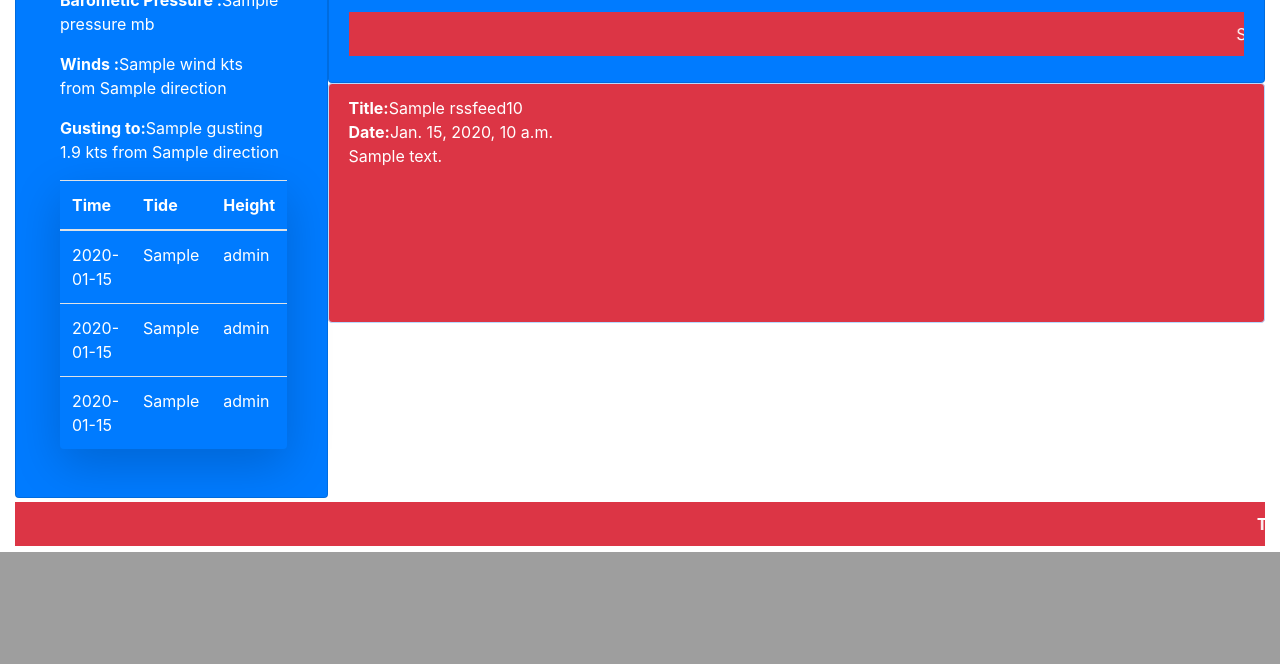
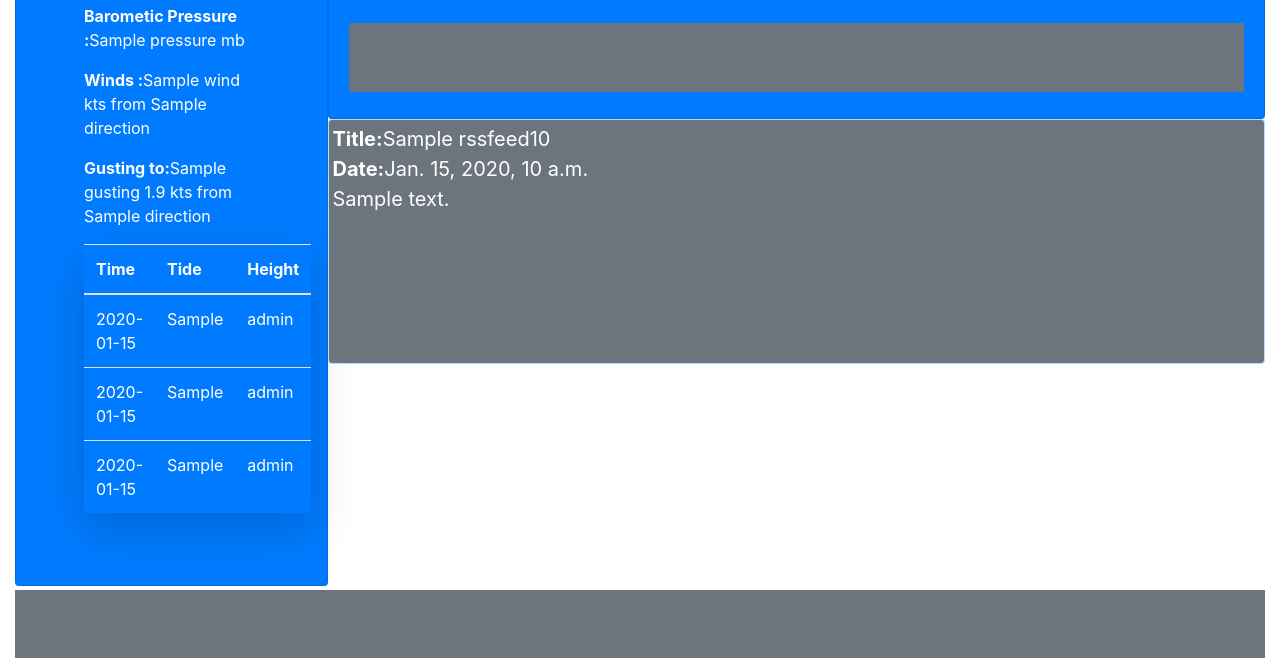
Before and after one commit to proxydhakal/malibucity_live_weather, a Django app: template templates/index.html in a window 1280 px wide. Shown: the part 511-1175 px from the top of the page. Before the commit the page ends 1063 px from the top, so only its background shows below. Run offline with Django 3.2, Linux system fonts and the light colour scheme; the template is opened without the code that fills it: most values are stand-ins (such as "Sample title", 1, 10 or a date in 2020); some libraries are stand-ins or nearby versions.

Commit message:
Update index.html

```diff
--- a/templates/index.html
+++ b/templates/index.html
@@ -8,11 +8,11 @@
 	<meta name="viewport" content="width=device-width, initial-scale=1, shrink-to-fit=no">
 
 </head>
-<body class="">
+<body class="p-0">
 		<div class="container-fluid">
 			<div class="row no-gutters border-none">
-				<div class="col-md-3 mt-0">
-					<div class="card mb-1 mt-2 p-4  rounded text-white bg-primary  border-none">
+				<div class="col-md-3">
+					<div class="card mb-1 p-5 text-white bg-primary  border-none">
 					<h4 class="" > Current Weather :Malibu</h4>
 					<iframe class="card-img-top" src="{{city_weather.map_url}}" width="100%" height="300" frameborder="0" style="border:0;" allowfullscreen></iframe>
 					<div class="card-body">
@@ -56,46 +56,46 @@
 
 
 				</div>
-				<div class="col-md-9  mt-2">
+				<div class="col-md-9">
 				<div class="card  text-white bg-primary  border-none">
 
-					<iframe  class="card-img-top" src="http://g1.ipcamlive.com/player/player.php?alias=malibu" width="100%" height="490px"
-					frameborder="0" allowfullscreen></iframe>
+					<iframe  class="card-img-top" src="http://g1.ipcamlive.com/player/player.php?alias=malibu" width="100%" height="509px"
+					frameborder="0" ></iframe>
 					<div class="card-body">
-						<marquee class="mt-1 text-white bg-danger " direction="scroll">{{nwsForecast.nwsForecast1}}, {{nwsForecast.nwsForecast2}}</marquee>
+						<marquee class="mt-1 p-3 text-white bg-secondary " direction="scroll"><h4>{{nwsForecast.nwsForecast1}}, {{nwsForecast.nwsForecast2}}</h4></marquee>
 					</div>
 				</div>
-					<div id="imagescollection"  class="alert alert-primary border-none mt-0 blink  text-white bg-danger" role="alert" style="height:240px;" >
-					  <div class="images" style="height:300px;"><b>Title:</b>{{rssfeed10.title1}}<br>
+					<div id="imagescollection"  class="card alert alert-primary border-none blink  text-white bg-secondary p-1" role="alert" style="height:245px;" >
+					  <div class="images" style="height:305px;font-size:20px;"><b>Title:</b>{{rssfeed10.title1}}<br>
 					  <b>Date:</b>{{rssfeed10.lastBuildDate}}<br>
 					  {{rssfeed10.description}}</div>
-					  <div class="images" height="100"><b>Title:</b>{{rssfeed11.title1}}<br>
+					  <div class="images"style="height:300px;font-size:20px;"><b>Title:</b>{{rssfeed11.title1}}<br>
 					  <b>Date:</b>{{rssfeed11.lastBuildDate}}<br>
-					  {{rssfeed11.description|safe}}</div>
-					  <div class="images"><b>Title:</b>{{rssfeed12.title1}}<br>
+					  {{rssfeed11.description|safe|truncatewords:50}}</div>
+					  <div class="images" style="height:300px;font-size:20px;"><b>Title:</b>{{rssfeed12.title1}}<br>
 					  <b>Date:</b>{{rssfeed12.lastBuildDate}}<br>
-					  {{rssfeed12.description|safe}}</div>
-					  <div class="images"><b>Title:</b>{{rssfeed13.title1}}<br>
+					  {{rssfeed12.description|safe|truncatewords:50}}</div>
+					  <div class="images" style="height:300px;font-size:20px;"><b>Title:</b>{{rssfeed13.title1}}<br>
 					  <b>Date:</b>{{rssfeed13.lastBuildDate}}<br>
-					  {{rssfeed13.description|safe}}</div>
-					  <div class="images"><b>Title:</b>{{rssfeed14.title1}}<br>
+					  {{rssfeed13.description|safe|truncatewords:50}}</div>
+					  <div class="images" style="height:300px;font-size:20px;"><b>Title:</b>{{rssfeed14.title1}}<br>
 					  <b>Date:</b>{{rssfeed14.lastBuildDate}}<br>
-					  {{rssfeed14.description|safe}}</div>
-					  <div class="images"><b>Title:</b>{{rssfeed15.title1}}<br>
+					  {{rssfeed14.description|safe|truncatewords:50}}</div>
+					  <div class="images" style="height:300px;font-size:20px;"><b>Title:</b>{{rssfeed15.title1}}<br>
 					  <b>Date:</b>{{rssfeed15.lastBuildDate}}<br>
-					  {{rssfeed15.description|safe}}</div>
-					  <div class="images"><b>Title:</b>{{rssfeed16.title1}}<br>
+					  {{rssfeed15.description|safe|truncatewords:50}}</div>
+					  <div class="images" style="height:300px;font-size:20px;"><b>Title:</b>{{rssfeed16.title1}}<br>
 					  <b>Date:</b>{{rssfeed16.lastBuildDate}}<br>
-					  {{rssfeed16.description|safe}}</div>
-					  <div class="images"><b>Title:</b>{{rssfeed17.title1}}<br>
+					  {{rssfeed16.description|safe|truncatewords:50}}</div>
+					  <div class="images" style="height:300px;font-size:20px;"><b>Title:</b>{{rssfeed17.title1}}<br>
 					  <b>Date:</b>{{rssfeed17.lastBuildDate}}<br>
-					  {{rssfeed17.description|safe}}</div>
-					  <div class="images"><b>Title:</b>{{rssfeed18.title1}}<br>
+					  {{rssfeed17.description|safe|truncatewords:50}}</div>
+					  <div class="images" style="height:300px;font-size:20px;"><b>Title:</b>{{rssfeed18.title1}}<br>
 					  <b>Date:</b>{{rssfeed18.lastBuildDate}}<br>
-					  {{rssfeed18.description|safe}}</div>
-					  <div class="images"><b>Title:</b>{{rssfeed19.title1}}<br>
+					  {{rssfeed18.description|safe|truncatewords:50}}</div>
+					  <div class="images" style="height:300px;font-size:20px;"><b>Title:</b>{{rssfeed19.title1}}<br>
 					  <b>Date:</b>{{rssfeed19.lastBuildDate}}<br>
-					  {{rssfeed19.description|safe}}</div>
+					  {{rssfeed19.description|safe|truncatewords:50}}</div>
 
 
 					</div>
@@ -106,7 +106,7 @@
 
 			<div class="row no-gutters border-0">
 				<div class="col-md-12">
-    				<marquee  class="mt-0  text-white bg-danger" direction="scroll"><b>Today's:</b> {{rssfeed1.title1}}{{rssfeed1.lastBuildDate}}{{rssfeed1.description}} |
+    				<marquee  class="mt-0 p-3  text-white bg-secondary" direction="scroll"><h4><b>Today's:</b> {{rssfeed1.title1}}{{rssfeed1.lastBuildDate}}{{rssfeed1.description}} |
 					 <b>Next Following Day's:</b>
 					  {{rssfeed2.title1}}{{rssfeed2.lastBuildDate}}{{rssfeed2.description}} |
 					   {{rssfeed3.title1}}{{rssfeed3.lastBuildDate}}{{rssfeed3.description}} |
@@ -115,7 +115,7 @@
 						  {{rssfeed6.title1}}{{rssfeed6.lastBuildDate}}{{rssfeed6.description}} |
 						   {{rssfeed7.title1}}{{rssfeed7.lastBuildDate}}{{rssfeed7.description}} |
 						    {{rssfeed8.title1}}{{rssfeed8.lastBuildDate}}{{rssfeed8.description}} |
-							{{rssfeed9.title1}}{{rssfeed9.lastBuildDate}}{{rssfeed9.description}} |
+							{{rssfeed9.title1}}{{rssfeed9.lastBuildDate}}{{rssfeed9.description}} |</h4>
 					 </marquee>
 				</div>
 			</div>
```
